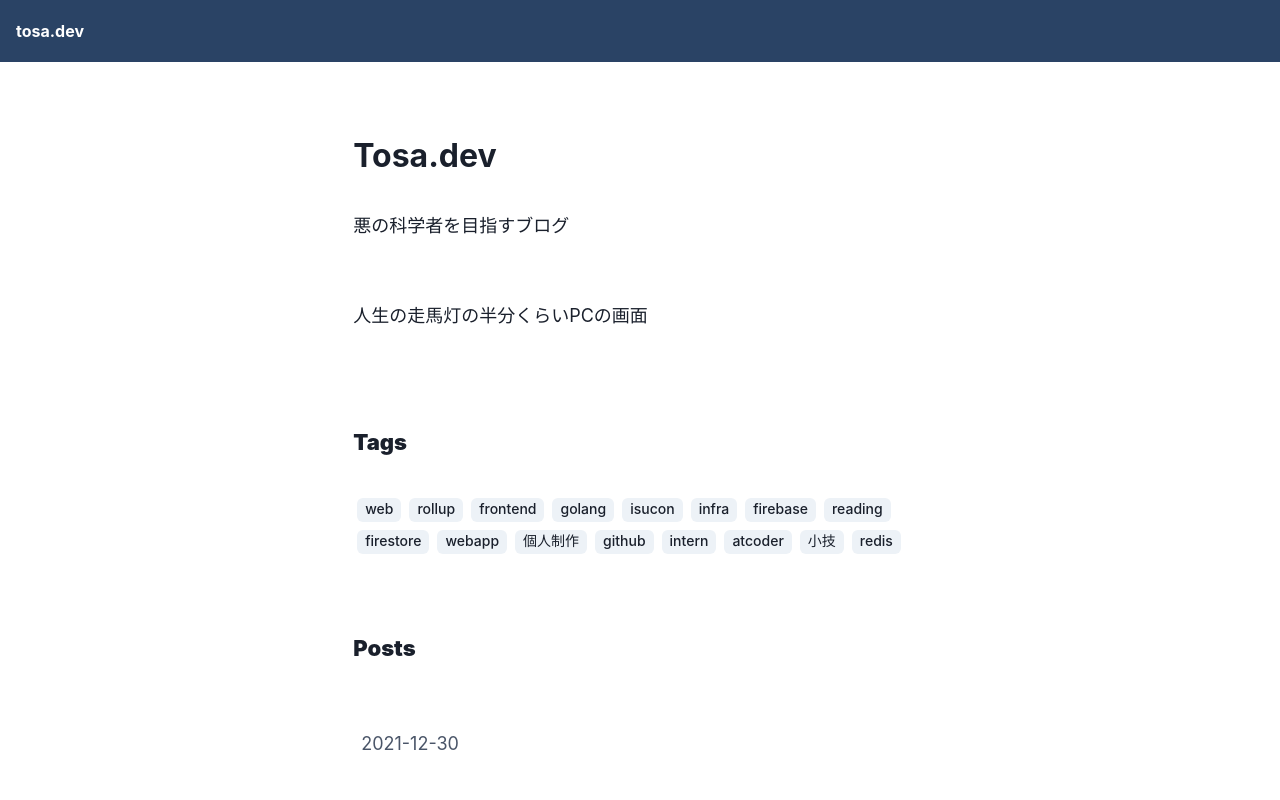
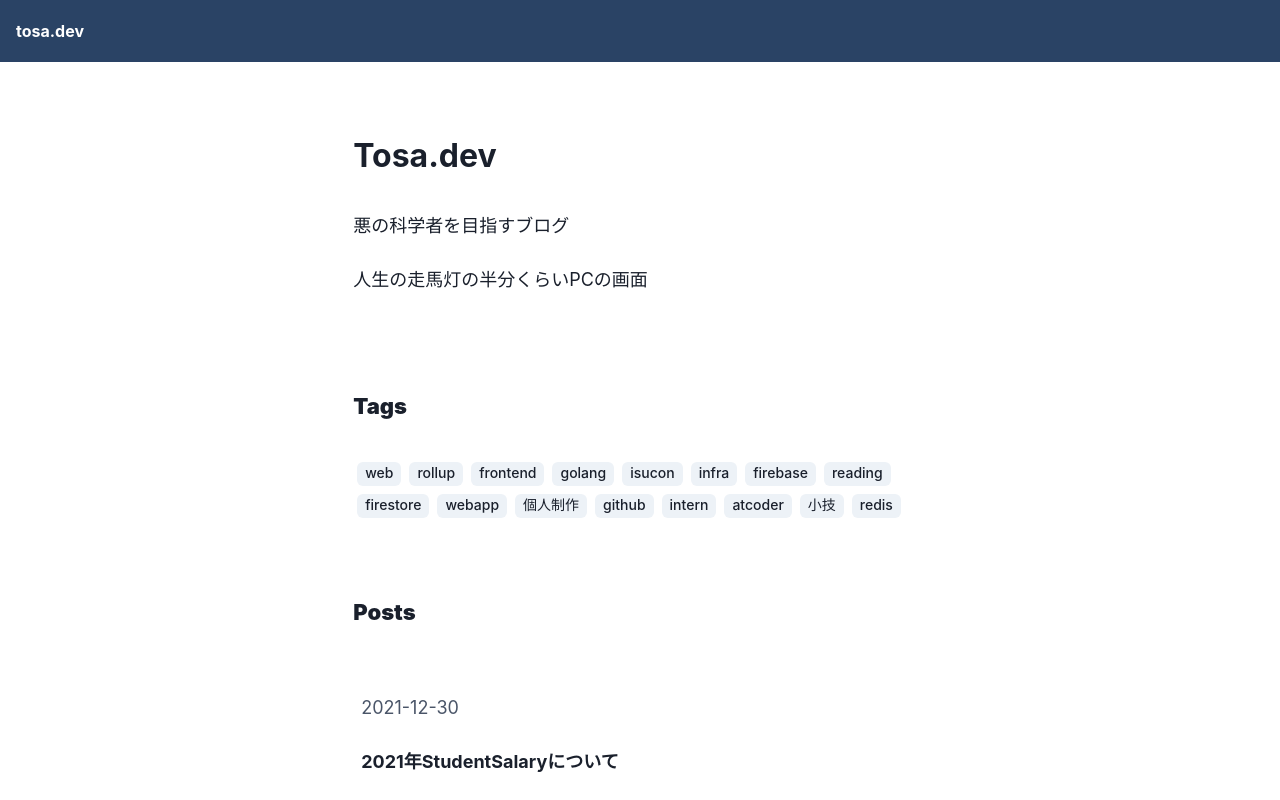
Before and after one commit to harukitosa/tosalab2, a Next.js app: page / in a window 1280 px wide. Shown: the top 800 px of the page. Built offline with nearby package versions, Linux system fonts and the light colour scheme.

Commit message:
fix css:

```diff
--- a/styles/globals.css
+++ b/styles/globals.css
@@ -37,5 +37,4 @@ img {
 p {
   line-height: 2;
   font-size: 18px;
-  margin-bottom: 3em;
 }
```
